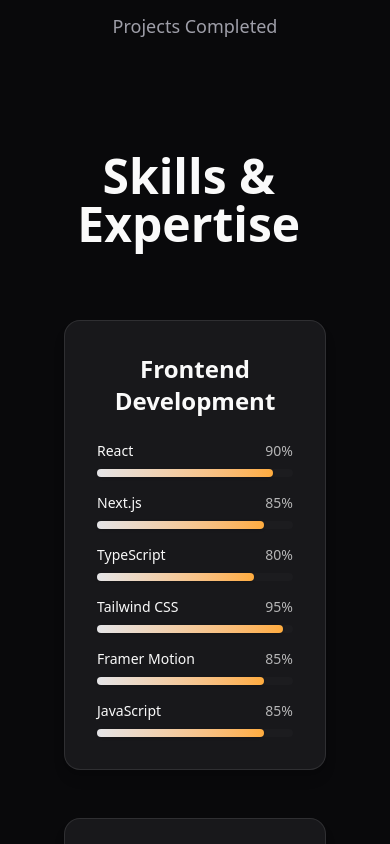
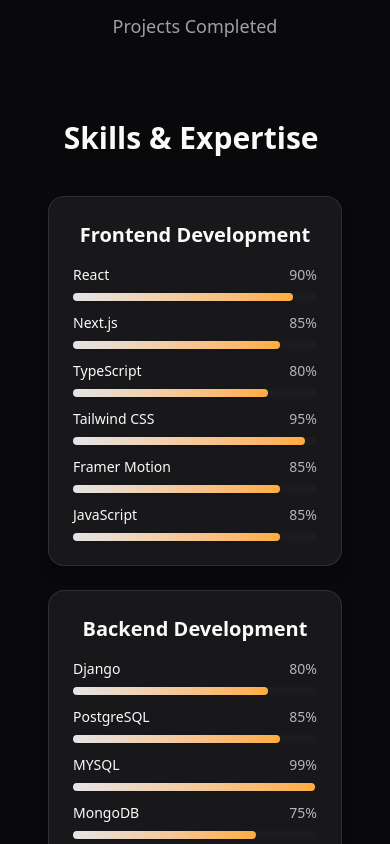
Before and after one commit to itswijay/portfolio, a Next.js app: page /about in a window 390 px wide. Shown: the part 1040-1884 px from the top of the page. Built offline with nearby package versions, Linux system fonts and the light colour scheme.

Commit message:
feat: make Skills component responsive

```diff
--- a/src/components/Skills.jsx
+++ b/src/components/Skills.jsx
@@ -71,29 +71,29 @@
     <>
       <AnimatedText
         text="Skills & Expertise"
-        className="text-5xl text-center mb-16 mt-20"
+        className="text-3xl sm:text-4xl md:text-5xl text-center mb-8 sm:mb-12 md:mb-16 mt-12 sm:mt-16 md:mt-20"
       />
 
       <motion.div
-        className="w-full max-w-6xl mx-auto px-8"
+        className="w-full max-w-6xl mx-auto px-4 sm:px-6 md:px-8"
         variants={containerVariants}
         initial="hidden"
         animate="visible"
       >
-        <div className="grid grid-cols-1 md:grid-cols-2 lg:grid-cols-3 gap-12">
+        <div className="grid grid-cols-1 md:grid-cols-2 lg:grid-cols-3 gap-6 sm:gap-8 md:gap-12">
           {skills.map((skillCategory) => (
             <motion.div
               key={skillCategory.category}
-              className="bg-card border border-border rounded-2xl p-8 shadow-lg hover:shadow-xl transition-all duration-300"
+              className="bg-card border border-border rounded-2xl p-6 sm:p-7 md:p-8 shadow-lg hover:shadow-xl transition-all duration-300"
               variants={categoryVariants}
               transition={{ duration: 0.6, ease: [0.22, 1, 0.36, 1] }}
               whileHover={{ y: -5 }}
             >
-              <h3 className="text-2xl font-bold text-card-foreground mb-6 text-center transition-colors duration-300">
+              <h3 className="text-xl sm:text-xl md:text-2xl font-bold text-card-foreground mb-4 sm:mb-5 md:mb-6 text-center transition-colors duration-300">
                 {skillCategory.category}
               </h3>
 
-              <div className="space-y-4">
+              <div className="space-y-3 sm:space-y-3.5 md:space-y-4">
                 {skillCategory.technologies.map((tech, techIndex) => (
                   <motion.div
                     key={tech.name}
@@ -167,7 +167,6 @@
                 whileTap={{ scale: 0.98 }}
               >
                 <span className="relative z-10 block px-6 py-2 bg-card/80 backdrop-blur-sm text-card-foreground rounded-full text-sm font-medium border border-border/50 cursor-pointer transition-all duration-300 group-hover:text-primary group-hover:border-primary/50 group-hover:shadow-lg group-hover:shadow-primary/10">
-
                   {/* Background gradient on hover */}
                   <span className="absolute inset-0 bg-gradient-to-r from-primary/5 via-primary/10 to-primary/5 opacity-0 group-hover:opacity-100 transition-opacity duration-300 rounded-full" />
 
```
